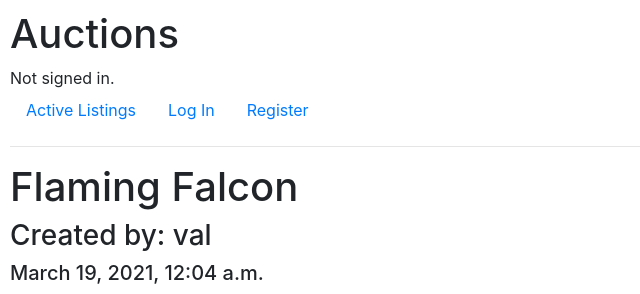
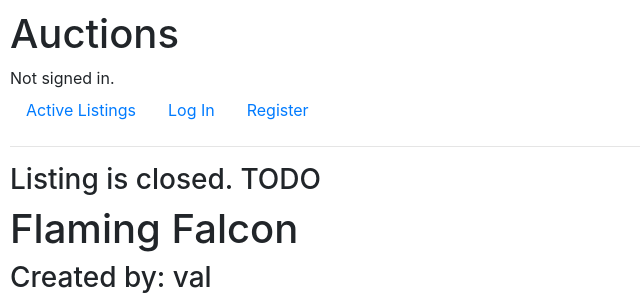
Before and after one commit to val-h/cs50w-prj-2, a Django app: page /listing/1 in a window 1280 px wide. Shown: the top 294 px of the page, without its empty margins (0-640 px from the left). Run offline with Django 3.2, Linux system fonts and the light colour scheme; data comes from the database, SQL or seed files in the repository; both versions use the stored data as it was after the commit; data that the repository does not hold is empty; some libraries are stand-ins or nearby versions.

Commit message:
closed auction working, left to block auction features for it

```diff
--- a/auctions/templates/auctions/listing.html
+++ b/auctions/templates/auctions/listing.html
@@ -1,6 +1,10 @@
 {% extends 'auctions/layout.html' %}
 
 {% block body %}
+{% if listing.active == False %}
+    <h3>Listing is closed. TODO</h3>
+{% endif %}
+
 <h1>{{ listing.title }}</h1>
 <h3>Created by: {{ listing.owner }}</h3>
 <h5>{{ listing.date }}</h5>
@@ -43,7 +47,7 @@
 </div>
 
 {% if listing.owner == user %}
-    <a href="#">Close Auction</a>
+    <a href="{% url 'auctions:close_auction' listing.id %}">Close Auction</a>
 {% elif user.is_authenticated %}
     <!-- Bid -->
     <div>
--- a/auctions/urls.py
+++ b/auctions/urls.py
@@ -20,5 +20,8 @@ urlpatterns = [
     # forms
     path("bid/<int:listing_id>", views.bid, name="bid"),
     path("comment/<int:listing_id>", views.comment, name="comment"),
-    path("add_to_watchlist/<int:listing_id>", views.add_to_watchlist, name="add_to_watchlist")
+    path("add_to_watchlist/<int:listing_id>", views.add_to_watchlist, name="add_to_watchlist"),
+
+    # misc (i don't know of a better name)
+    path("listing/<int:listing_id>/close_auction", views.close_auction, name="close_auction"),
 ]
--- a/auctions/views.py
+++ b/auctions/views.py
@@ -1,3 +1,4 @@
+from typing import List
 from django.contrib.auth import authenticate, login, logout
 from django.db import IntegrityError
 from django.db.utils import OperationalError
@@ -108,6 +109,14 @@ def listing_view(request, listing_id):
         'total_bids': total_bids,
         'bid_form': BidForm(crnt_b=None, l=listing),
     })
+
+# Working :D
+@login_required
+def close_auction(request, listing_id):
+    listing = Listing.objects.get(id=listing_id)
+    listing.active = False
+    listing.save()
+    return redirect('auctions:listing', listing_id)
 
 def categories_view(request):
     categories = Category.objects.all()
@@ -226,6 +235,5 @@ def add_to_watchlist(request, listing_id):
     if not user.watchlist:
         new_watchlist = Watchlist(user=user)
         new_watchlist.save()
-    print('test', user.watchlist)
     watchlist.listings.add(listing)
     return redirect('auctions:listing', listing_id)
```
Also changed, not shown: db.sqlite3.
